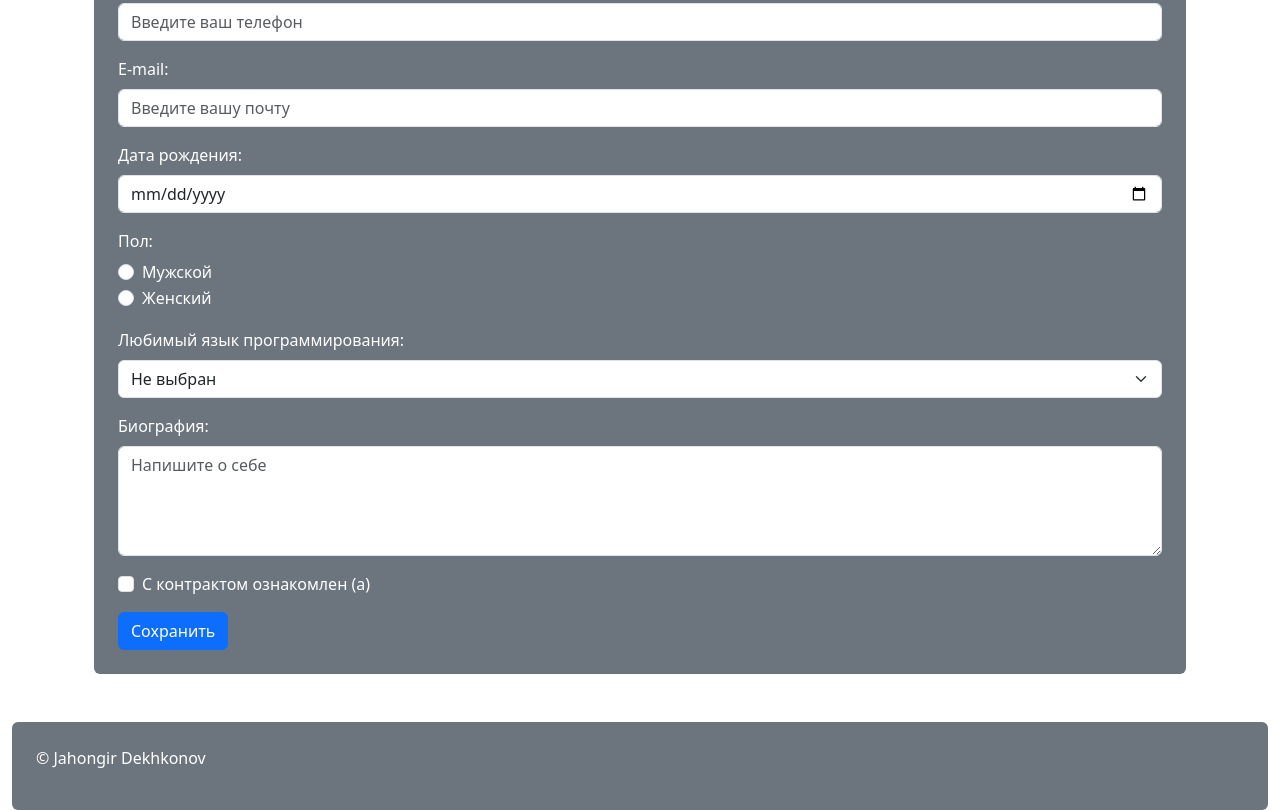
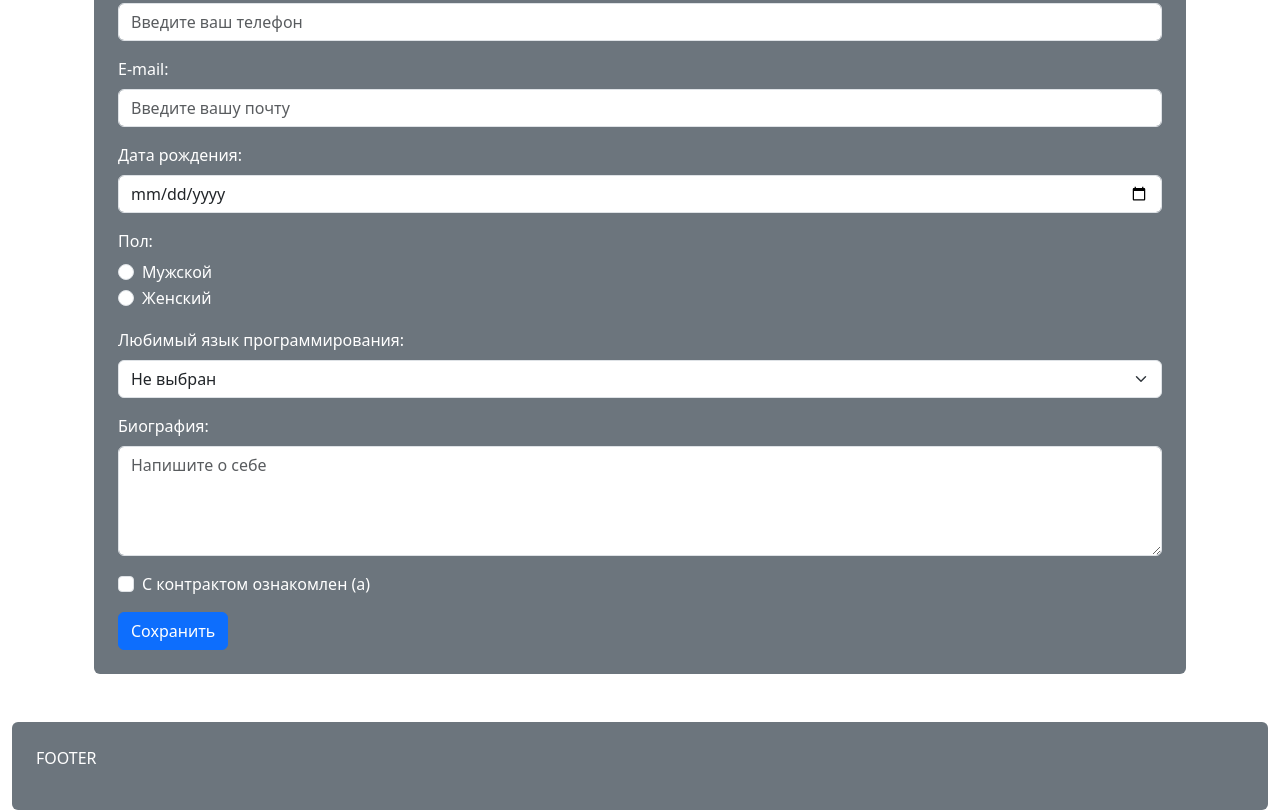
Before and after one commit to g1sst/3131, a plain HTML site: page index.html in a window 1280 px wide. Shown: the part 1787-2597 px from the top of the page. Drawn offline with nearby package versions, Linux system fonts and the light colour scheme.

Commit message:
Update index.html

```diff
--- a/index.html
+++ b/index.html
@@ -295,7 +295,7 @@
     <div class="container-fluid">
       <div class="bg-secondary text-white p-4 rounded">
         <footer>
-            <p>© Jahongir Dekhkonov</p>
+            <p>FOOTER</p>
         </footer>
       </div>
     </div>
```
